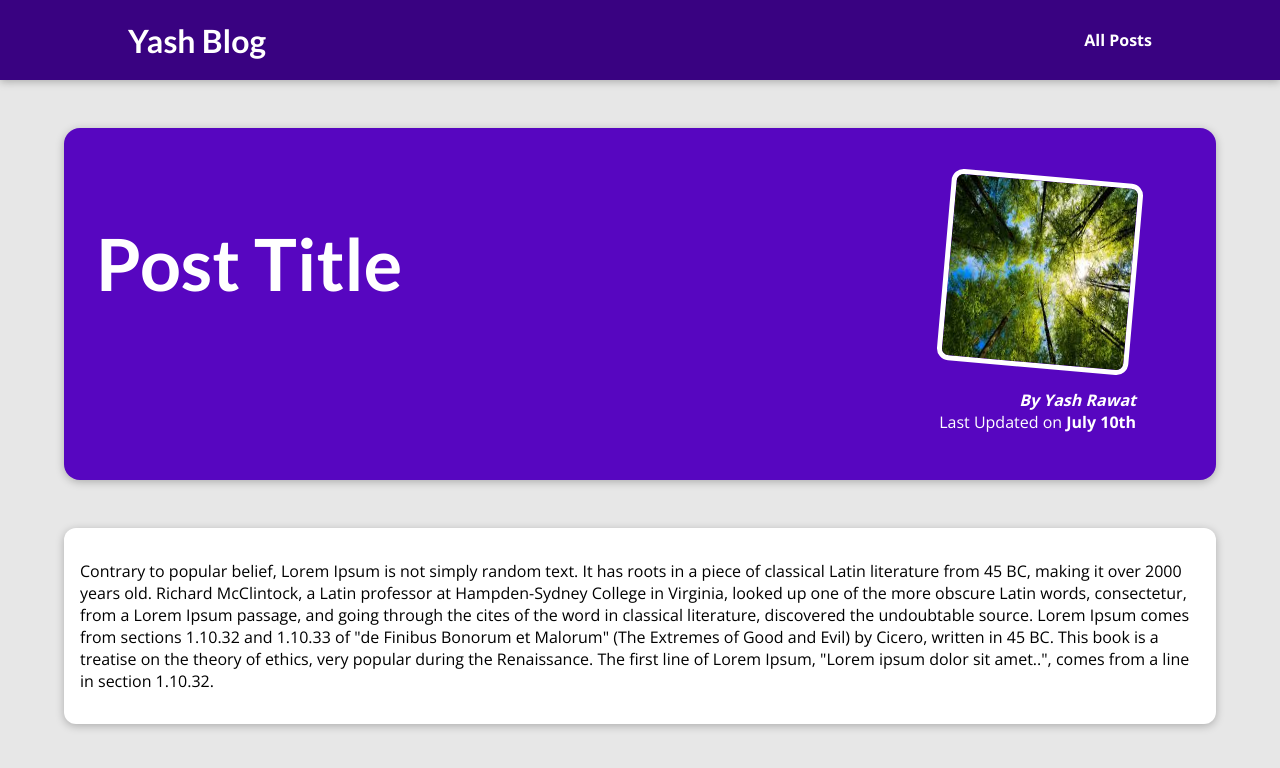
After one commit to yrawat/storyboard, a Django app: template blog/templates/blog/post-detail.html in a window 1280 px wide. The commit adds this page. Shown: the top 768 px of the page. Run offline with Django 5.2, Linux system fonts and the light colour scheme; the template is opened without the code that fills it, so the values that code supplies are empty.

Commit message:
add single post page

```diff
--- /dev/null
+++ b/blog/static/blog/post-detail.css
@@ -0,0 +1,62 @@
+body {
+    background-color: #e7e7e7;
+  }
+
+  #main-navigation {
+    background-color: #390281;
+    box-shadow: 0 2px 8px rgba(0, 0, 0, 0.25);
+  }
+
+  #summary {
+    margin: 8rem auto 3rem auto;
+    padding: 2rem;
+    width: 90%;
+    max-width: 90rem;
+    border-radius: 16px;
+    background-color: #5706c0;
+    position: relative;
+    box-shadow: 0 2px 8px rgba(0, 0, 0, 0.25);
+    height: 22rem;
+  }
+
+  #summary h2 {
+    color: white;
+    font-size: 4.5rem;
+  }
+
+  #summary article {
+    position: absolute;
+    top: 2rem;
+    right: 3rem;
+    padding: 1rem 2rem;
+    border-radius: 12px;
+    text-align: right;
+    color: white;
+  }
+
+  #summary article img {
+    width: 12rem;
+    height: 12rem;
+    border-radius: 12px;
+    transform: rotateZ(5deg);
+    border: 5px solid white;
+    margin-bottom: 1rem;
+  }
+
+  #summary address {
+    font-weight: bold;
+  }
+
+  #summary time {
+    font-weight: bold;
+  }
+
+  main {
+    width: 90%;
+    max-width: 90rem;
+    margin: 3rem auto;
+    background-color: white;
+    padding: 1rem;
+    border-radius: 12px;
+    box-shadow: 0 2px 8px rgba(0, 0, 0, 0.25);
+  }
--- a/blog/templates/blog/includes/post.html
+++ b/blog/templates/blog/includes/post.html
@@ -1,7 +1,7 @@
 {% load static %}
 <li>
     <article class="post">
-        <a href="">
+        <a href="{% url "post-detail-page" "the-mountains" %}">
             <img src="{% static "blog/images/tree.jpg" %}" alt="Mountain hiking" />
             <div class="post__content">
                 <h3>Mountain hiking</h3>
--- /dev/null
+++ b/blog/templates/blog/post-detail.html
@@ -0,0 +1,40 @@
+{% extends "base.html" %}
+{% load static %}
+
+
+{% block title %}
+    This Post Title
+{% endblock %}
+
+
+{% block css_files %}
+    <link rel="stylesheet" href="{% static "blog/post-detail.css" %}"/>
+{% endblock %}
+
+
+{% block content %}
+    <section id="summary">
+        <h2>Post Title</h2>
+        <article>
+            <img src="{% static "blog/images/forest.jpg" %}" alt="Post Title" />
+            <address>By Yash Rawat</address>
+            <div>Last Updated on <time>July 10th</time></div>
+        </article>
+    </section>
+
+    <main>
+        <p>
+            Contrary to popular belief, Lorem Ipsum is not simply random text.
+            It has roots in a piece of classical Latin literature from 45 BC,
+            making it over 2000 years old. Richard McClintock, a Latin professor
+            at Hampden-Sydney College in Virginia, looked up one of the more obscure
+            Latin words, consectetur, from a Lorem Ipsum passage, and going through
+            the cites of the word in classical literature, discovered the undoubtable source.
+            Lorem Ipsum comes from sections 1.10.32 and 1.10.33 of "de Finibus Bonorum
+            et Malorum" (The Extremes of Good and Evil) by Cicero, written in 45 BC. This
+            book is a treatise on the theory of ethics, very popular during the Renaissance.
+            The first line of Lorem Ipsum, "Lorem ipsum dolor sit amet..", comes from a line
+            in section 1.10.32.
+        </p>
+
+{% endblock %}
--- a/blog/views.py
+++ b/blog/views.py
@@ -8,5 +8,5 @@ def starting_page(request):
 def posts(request):
     return render(request,"blog/all-posts.html")
 
-def post_detail(request):
-    pass
+def post_detail(request, slug):
+    return render(request, "blog/post-detail.html")
--- a/templates/base.html
+++ b/templates/base.html
@@ -11,9 +11,9 @@
 </head>
 <body>
     <header id="main-navigation">
-        <h1><a href="">Yash Blog</a></h1>
+        <h1><a href="{% url "starting-page" %}">Yash Blog</a></h1>
         <nav>
-            <a href ="">All Posts</a>
+            <a href ="{% url "posts-page" %}">All Posts</a>
         </nav>
     </header>
     {% block content %}
```
